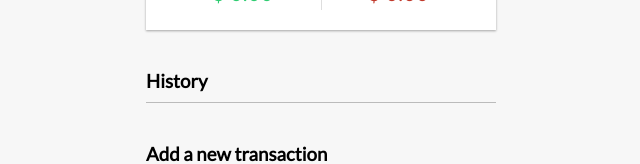
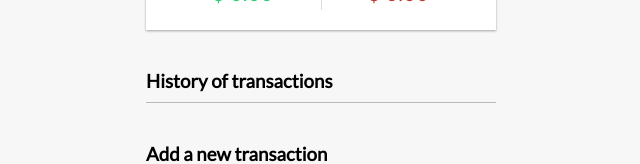
Before and after one commit to pranavnair999/React-app, a React (Create React App) app: page / in a window 1280 px wide. Shown: the part 299-463 px from the top of the page, without its empty margins (319-959 px from the left). Built offline with nearby package versions, Linux system fonts and the light colour scheme; the HTML template or start-up script is replaced by a standard one.

Commit message:
Fix: logic error

```diff
--- a/src/components/TransactionList.js
+++ b/src/components/TransactionList.js
@@ -8,7 +8,7 @@ export const TransactionList = () => {
 
   return (
     <>
-      <h3>History</h3>
+      <h3>History of transactions</h3>
       <ul className="list">
         {transactions.map(transaction => (<Transaction key={transaction.id} transaction={transaction} />))}
       </ul>
```
